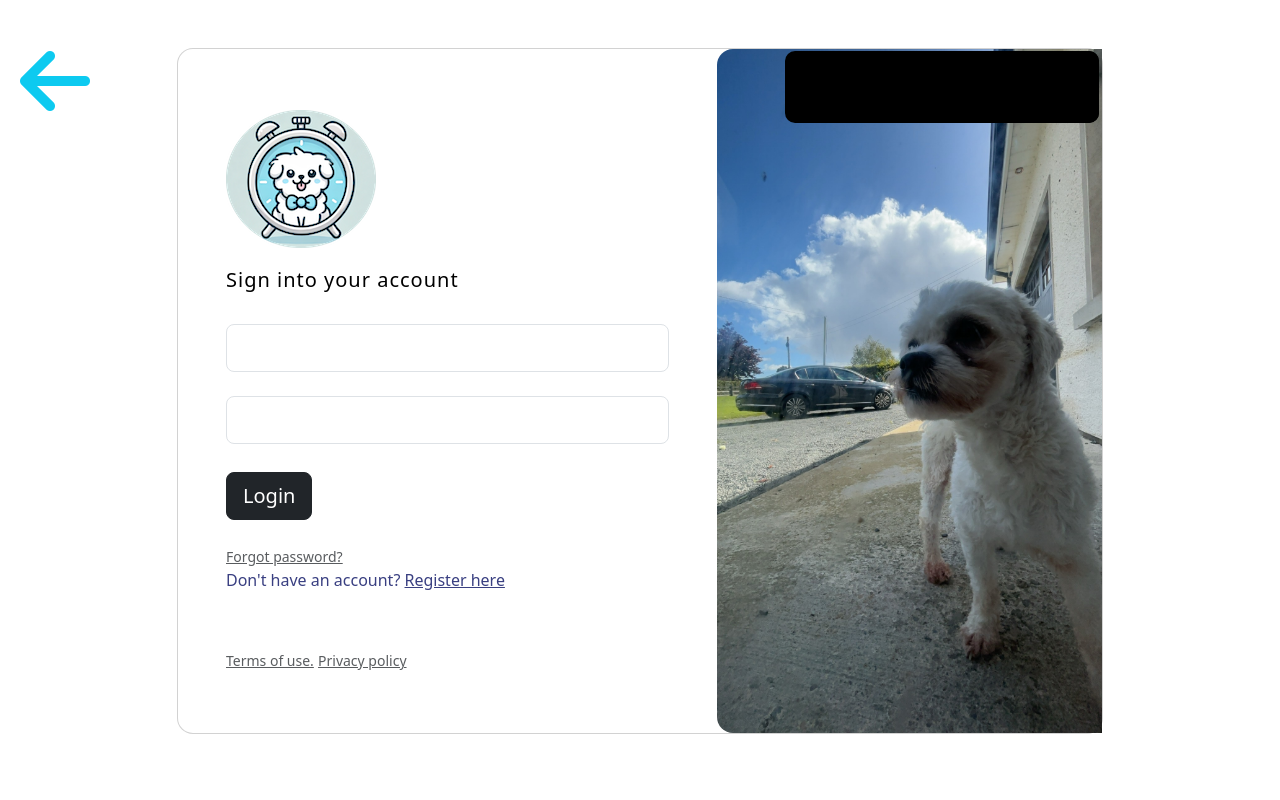
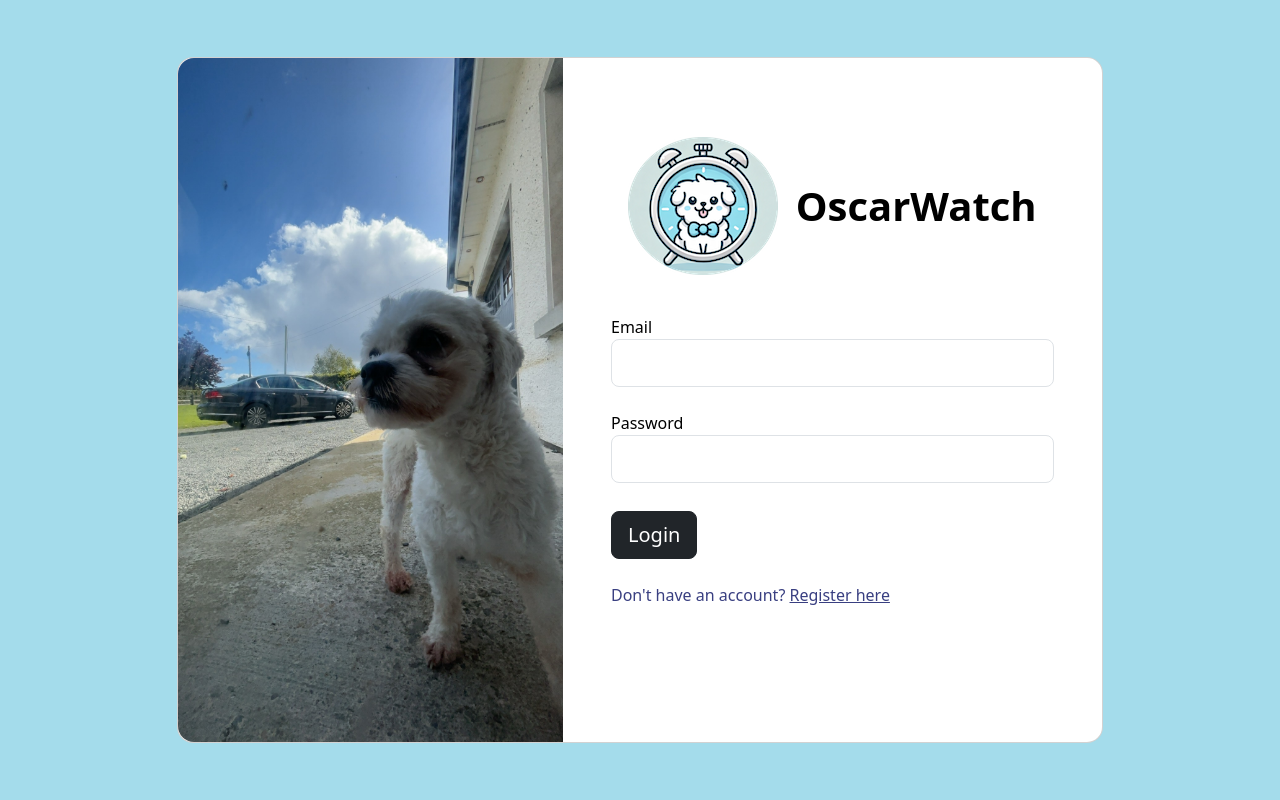
Before and after one commit to LukeHilliard/OscarWatch, a Python web app: template dev/templates/login.html in a window 1280 px wide. Run offline with Jinja, Linux system fonts and the light colour scheme; the template is opened without the code that fills it, so the values that code supplies are empty; some libraries are stand-ins or nearby versions.

Commit message:
Black box bug fixed on login, new blue background design

```diff
--- a/dev/templates/landing.html
+++ b/dev/templates/landing.html
@@ -4,6 +4,7 @@
 Welcome!
 {% endblock %}
 {% block body %}
+<section class="vh-100" style="background-color: #A4DCEB;">
     <div class="d-flex align-items-center justify-content-center" style="width: 100%; height:100%;">
         <div class="text-center">
 
@@ -55,4 +56,5 @@ Welcome!
             </div>
         </div>
     </div>
+</section>
 {% endblock %}
--- a/dev/templates/login.html
+++ b/dev/templates/login.html
@@ -3,56 +3,52 @@
 register
 {% endblock %}
 {% block body %}
-<a href="/" class="position-absolute" style="top: 10px; left: 10px; font-size: 5rem; padding: 10px;">
-  <i class="fas fa-arrow-left text-info"></i>
-</a>
-<section style="background-color: #ffffff;">
+<section class="vh-100" style="background-color: #A4DCEB;">
   <div class="container py-5 h-100">
     <div class="row d-flex justify-content-center align-items-center h-100">
       <div class="col col-xl-10">
         <div class="card" style="border-radius: 1rem;">
           <div class="row g-0">
-
+            <div class="col-md-6 col-lg-5 d-none d-md-block">
+              <img src="../static/images/IMG_0172.JPG"
+                alt="login form" class="img-fluid" style="border-radius: 1rem 0 0 1rem;" />
+            </div>
             <div class="col-md-6 col-lg-7 d-flex align-items-center">
               <div class="card-body p-4 p-lg-5 text-black">
 
                 <form id="login-form">
 
-                    <div class="d-flex align-items-center mb-3 pb-1">
-                      <span class="h1 fw-bold mb-0"><img src="../static/images/oscarwatch_logo.png"></span>
+                  <div class="d-flex flex-row justify-content-evenly mb-3 p-10">
+                    <img src="../static/images/oscarwatch_logo.png">
+                    <span class="h1 d-flex flex-column justify-content-center fw-bold mb-0">OscarWatch</span>
                   </div>
-
-                    <h5 class="fw-normal mb-3 pb-3" style="letter-spacing: 1px;">Sign into your account</h5>
+                  <br>
 
                   <div data-mdb-input-init class="form-outline mb-4">
-                      <input type="email" id="email" name="email" class="form-control form-control-lg" required autocomplete="off"/>
-                      <label class="form-label" for="email">Email address</label>
+                      <span>Email
+                        <input type="email" id="email" class="form-control form-control-lg" />
+                      </span>
                   </div>
 
                   <div data-mdb-input-init class="form-outline mb-4">
-                      <input type="password" id="password" class="form-control form-control-lg" required autocomplete="off"/>
-                      <label class="form-label" for="password">Password</label>
+                    <span>Password
+                      <input type="password" id="password" class="form-control form-control-lg" />
+                    </span>
                   </div>
 
                   <div class="pt-1 mb-4">
-                      <button data-mdb-button-init data-mdb-ripple-init class="btn btn-dark btn-lg btn-block" type="submit">Login</button>
+                    <button data-mdb-button-init data-mdb-ripple-init class="btn btn-dark btn-lg btn-block" type="submit">Login</a>
                   </div>
 
-                    <a class="small text-muted" href="#!">Forgot password?</a>
+                  <!-- <a class="small text-muted" href="#!">Forgot password?</a> -->
                   <p class="mb-5 pb-lg-2" style="color: #393f81;">Don't have an account? <a href="/register"
                       style="color: #393f81;">Register here</a></p>
-                    <a href="#!" class="small text-muted">Terms of use.</a>
-                    <a href="#!" class="small text-muted">Privacy policy</a>
+                  <!-- <a  class="small text-muted">Terms of use.</a>
+                  <a  class="small text-muted">Privacy policy</a> -->
                 </form>
 
               </div>
             </div>
-
-              <div class="col-md-6 col-lg-5 d-none d-md-block">
-                <img src="../static/images/IMG_0172.JPG"
-                  alt="login form" class="img-fluid" style="border-radius: 1rem 0 0 1rem;" />
-              </div>
-
           </div>
         </div>
       </div>
```
Lines whose indentation alone changed are shown as unchanged.
